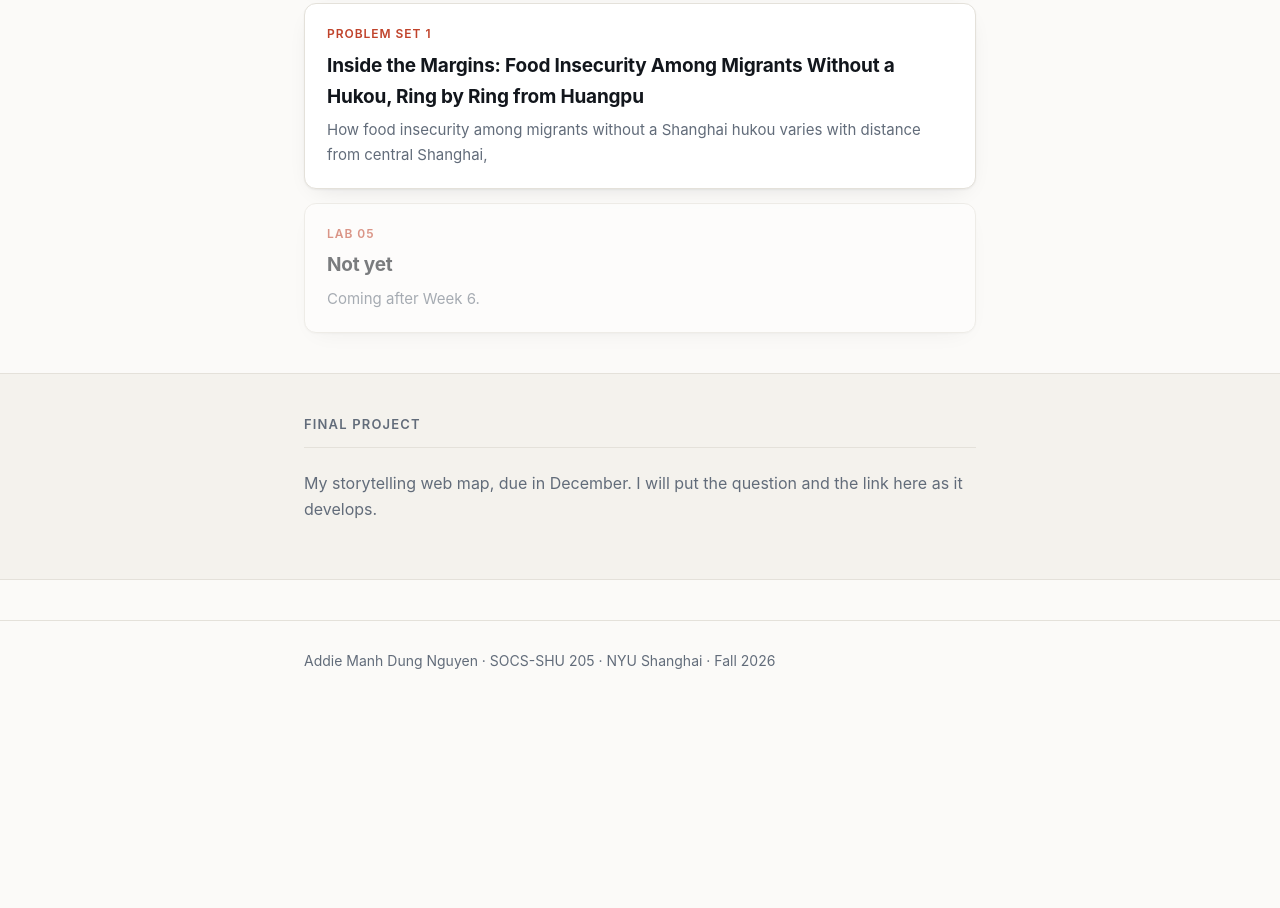
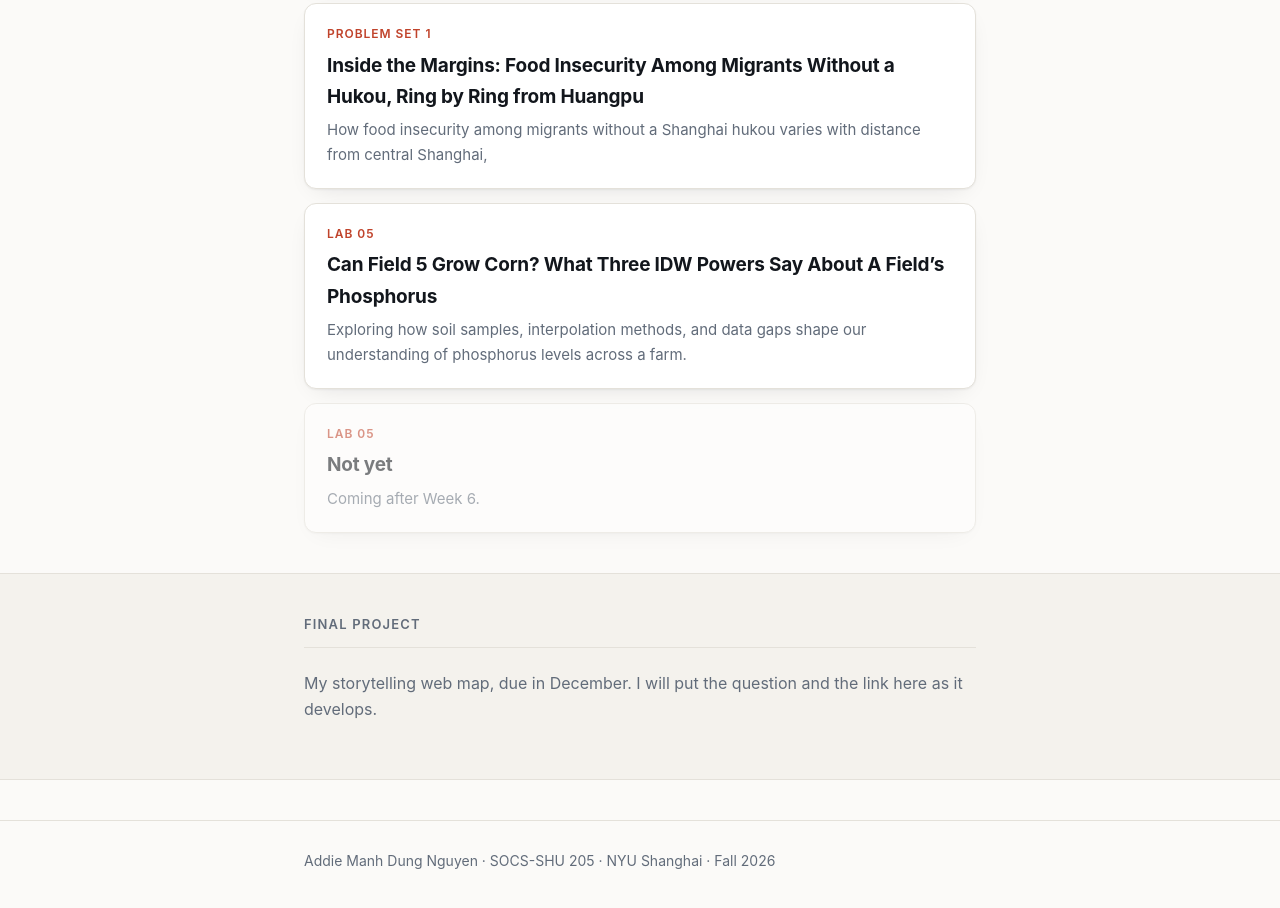
Before and after one commit to addiemdng/spatial-portfolio-addie, a plain HTML site: page index.html in a window 1280 px wide. Shown: the part 1102-2010 px from the top of the page. Before the commit the page ends 1814 px from the top, so only its background shows below. Drawn offline with Linux system fonts and the light colour scheme.

Commit message:
Update index.html

```diff
--- a/index.html
+++ b/index.html
@@ -91,6 +91,18 @@
             </span>
           </a>
         </li>
+
+         <li class="card">
+          <a href="labs/lab-05.html">
+            <span class="card-num">Lab 05</span>
+            <span class="card-title">Can Field 5 Grow Corn? What Three IDW Powers Say About A Field’s Phosphorus</span>
+            <span class="card-note">
+              Exploring how soil samples, interpolation methods, and data gaps shape our understanding of phosphorus levels across a farm.
+            </span>
+          </a>
+        </li>
+
+
         <!-- Copy from here -->
         <li class="card card-todo">
           <span class="card-num">Lab 05</span>
```
